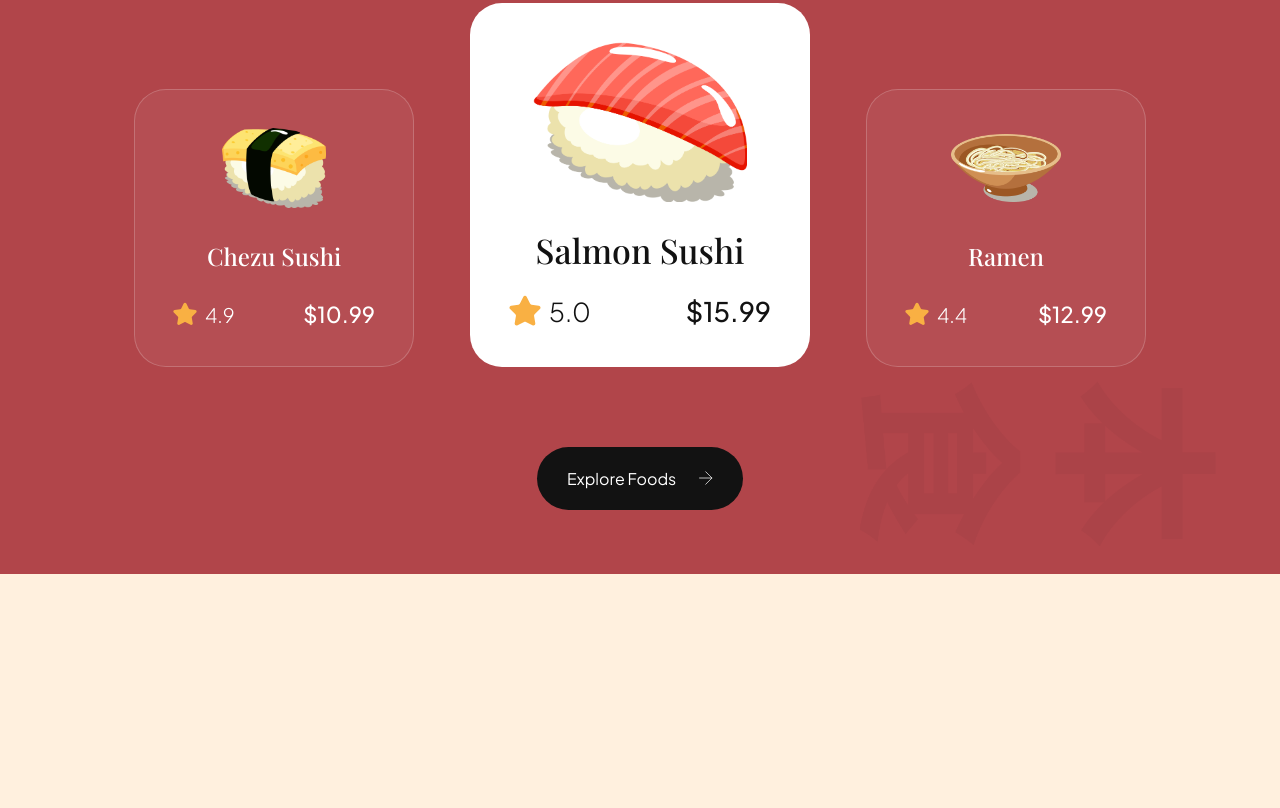
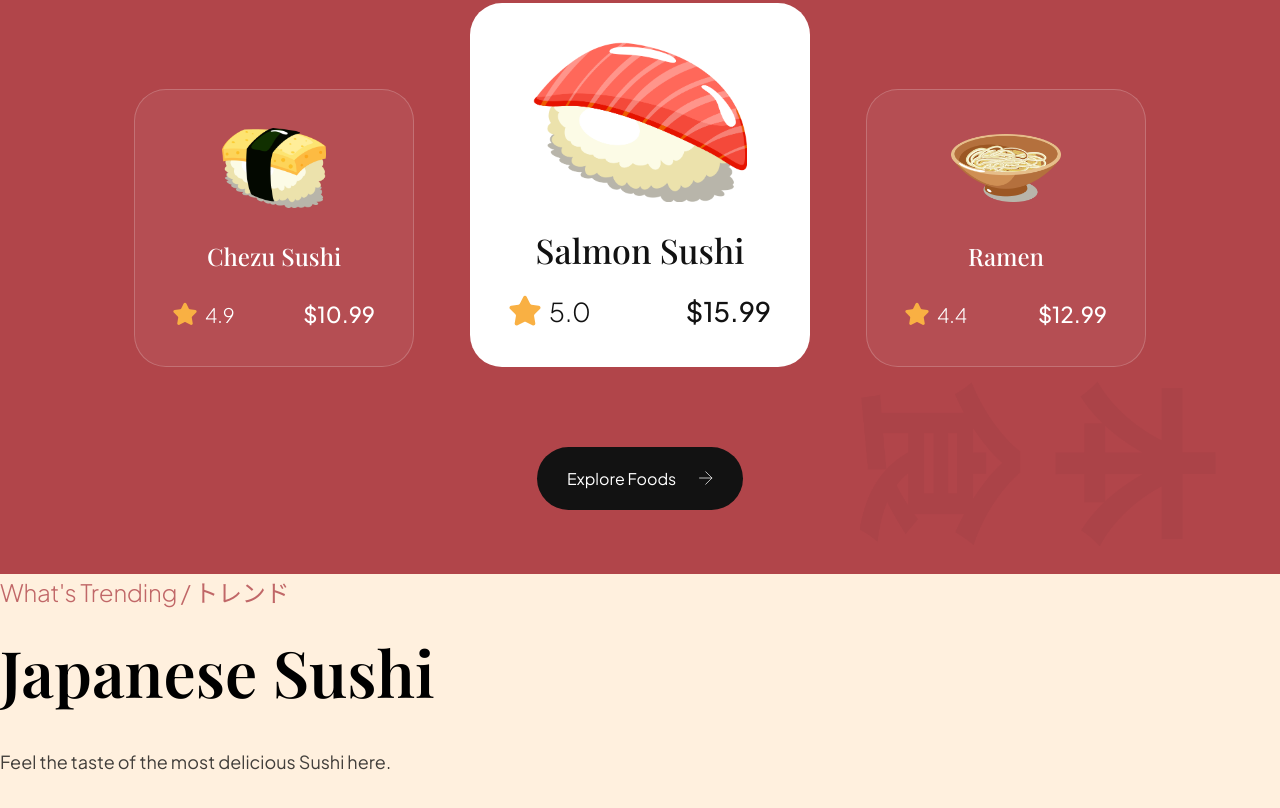
Before and after one commit to uday9365/sushi, a website built with Vite: page index.html in a window 1280 px wide. Shown: the part 1827-2635 px from the top of the page. Before the commit the page ends 2401 px from the top, so only its background shows below. Built offline with nearby package versions, Linux system fonts and the light colour scheme.

Commit message:
html file add

```diff
--- a/index.html
+++ b/index.html
@@ -177,6 +177,15 @@
     </button>
   </section>
 
+  <section class="trending" id="foods">
+    <div class="trending__content" data-aos="fade-right">
+      <p class="sushi__subtitle">What's Trending / トレンド</p>
+      <h2 class="sushi__title">Japanese Sushi</h2>
+      <p class="sushi__description">Feel the taste of the most delicious Sushi here.</p>
+    </div>
+
+  </section>
+
   <script src="js/script.js" type="module"></script>
 </body>
 </html>
```
